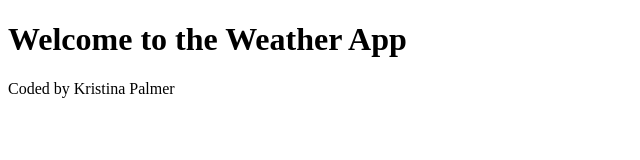
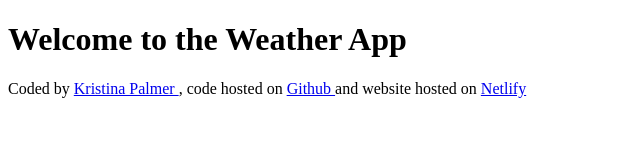
Before and after one commit to thekristinadawn/WeatherSearchProject, a plain HTML site: page index.html in a window 1280 px wide. Shown: the whole page, without its empty margins (0-640 px from the left). Drawn offline with Linux system fonts and the light colour scheme.

Commit message:
added footer links

```diff
--- a/index.html
+++ b/index.html
@@ -7,6 +7,20 @@
   </head>
   <body>
     <h1>Welcome to the Weather App</h1>
-    <footer>Coded by Kristina Palmer</footer>
+    <footer>
+      Coded by
+      <a href="https://github.com/thekristinadawn/" target="_blank">
+        Kristina Palmer </a
+      >, code hosted on
+      <a
+        href="https://github.com/thekristinadawn/WeatherSearchProject"
+        target="_blank"
+        >Github
+      </a>
+      and website hosted on
+      <a href="https://myweathersearchproject.netlify.app/" target="_blank">
+        Netlify</a
+      >
+    </footer>
   </body>
 </html>
```
